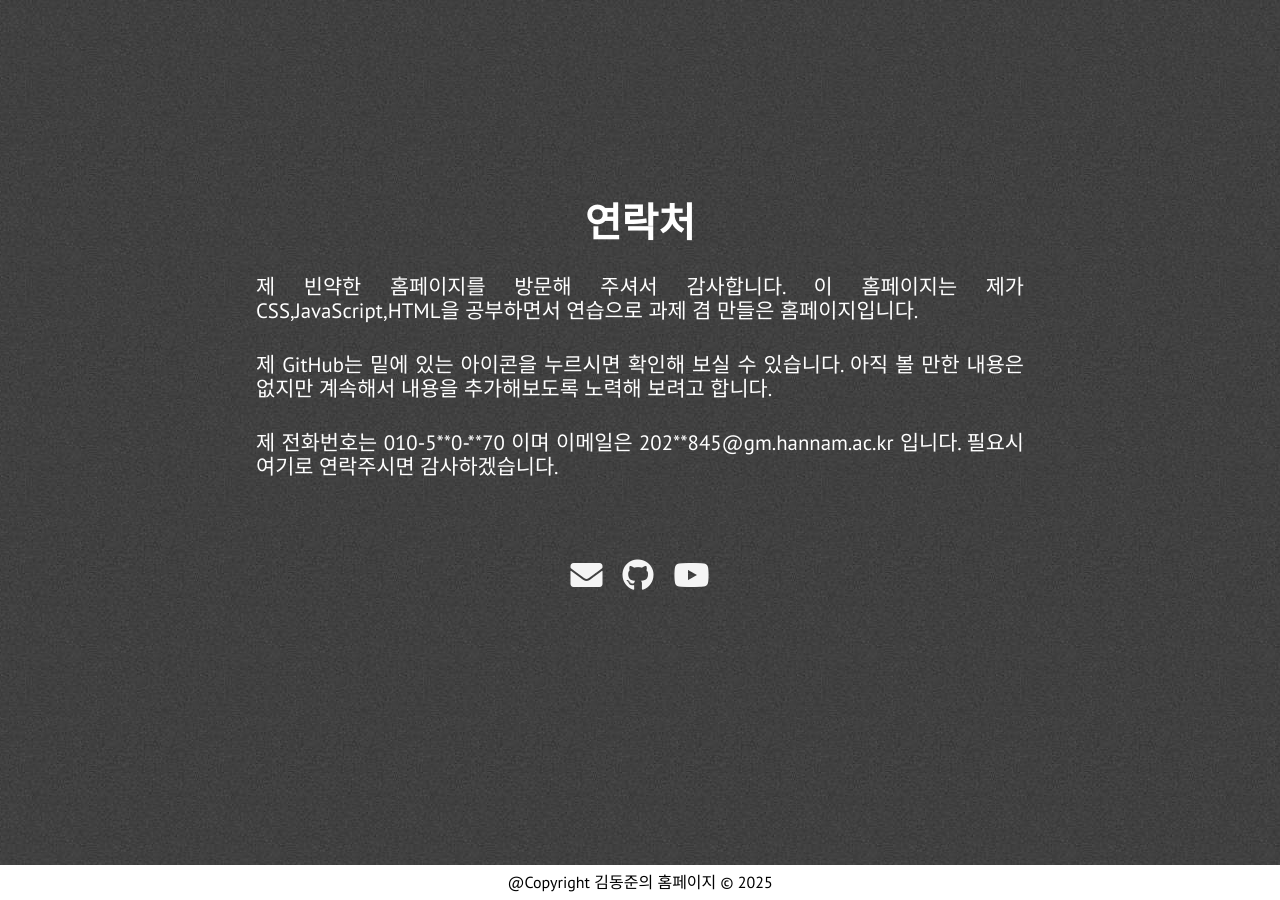
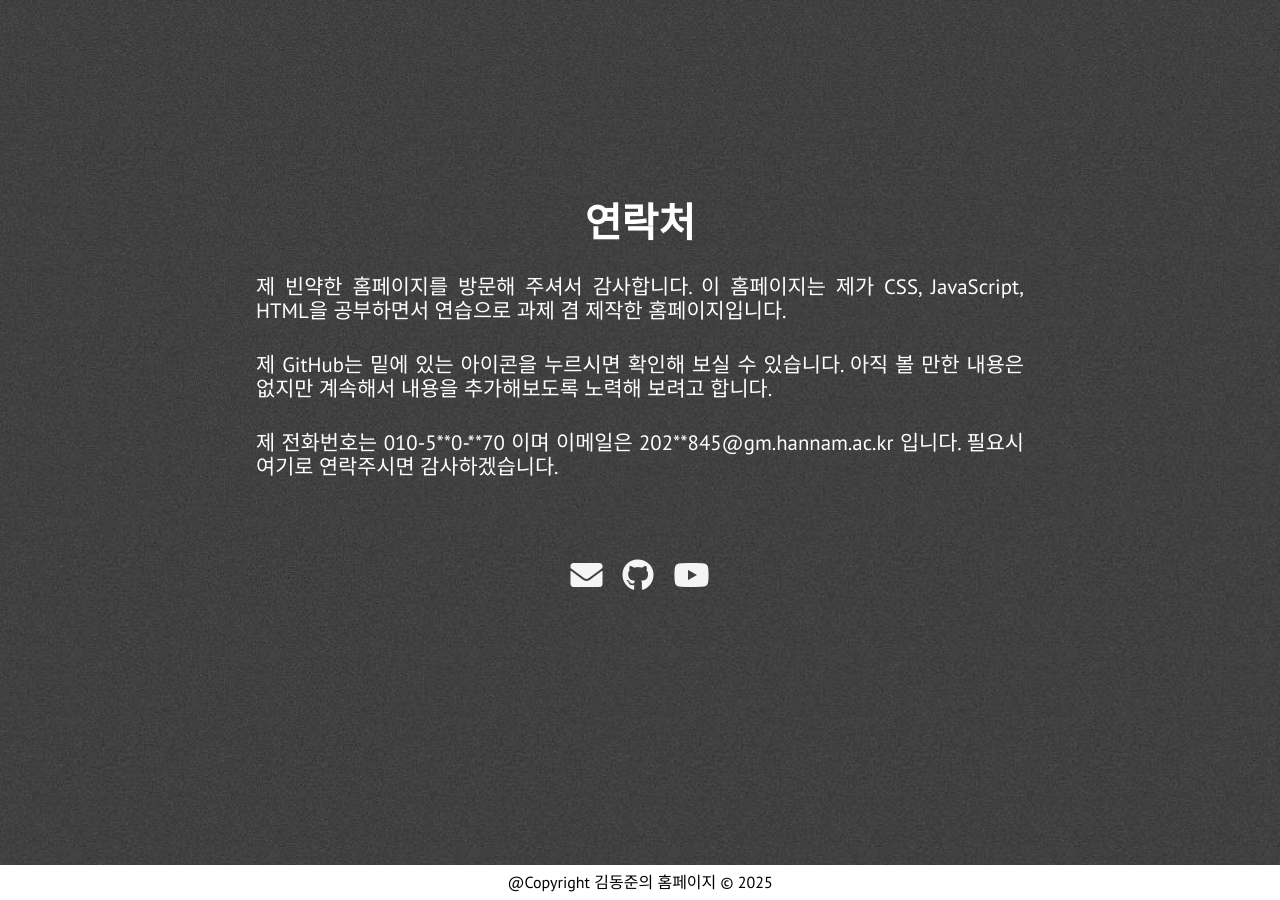
Before and after one commit to kkdonjuun122/kkdonjuun122, a Jekyll site: the page built from index.html, in a window 1280 px wide and 900 px high, scrolled down 4035 px. Built offline with Jekyll 4.4.1, drawn with Linux system fonts in a browser that asks for light colours; nearby versions of some CDN libraries.

Commit message:
Update extra.html

```diff
--- a/_includes/extra.html
+++ b/_includes/extra.html
@@ -4,7 +4,7 @@
             <div class="section-heading" id="chat-text">연락처</div>
 
             <p class="paragraph-text justify-text">
-                제 빈약한 홈페이지를 방문해 주셔서 감사합니다. 이 홈페이지는 제가 CSS,JavaScript,HTML을 공부하면서 연습으로 과제 겸 만들은 홈페이지입니다.
+                제 빈약한 홈페이지를 방문해 주셔서 감사합니다. 이 홈페이지는 제가 CSS, JavaScript, HTML을 공부하면서 연습으로 과제 겸 제작한 홈페이지입니다.
             </p>
             <p class="paragraph-text justify-text">
                 제 GitHub는 밑에 있는 아이콘을 누르시면 확인해 보실 수 있습니다. 아직 볼 만한 내용은 없지만 계속해서 내용을 추가해보도록 노력해 보려고 합니다.
```
